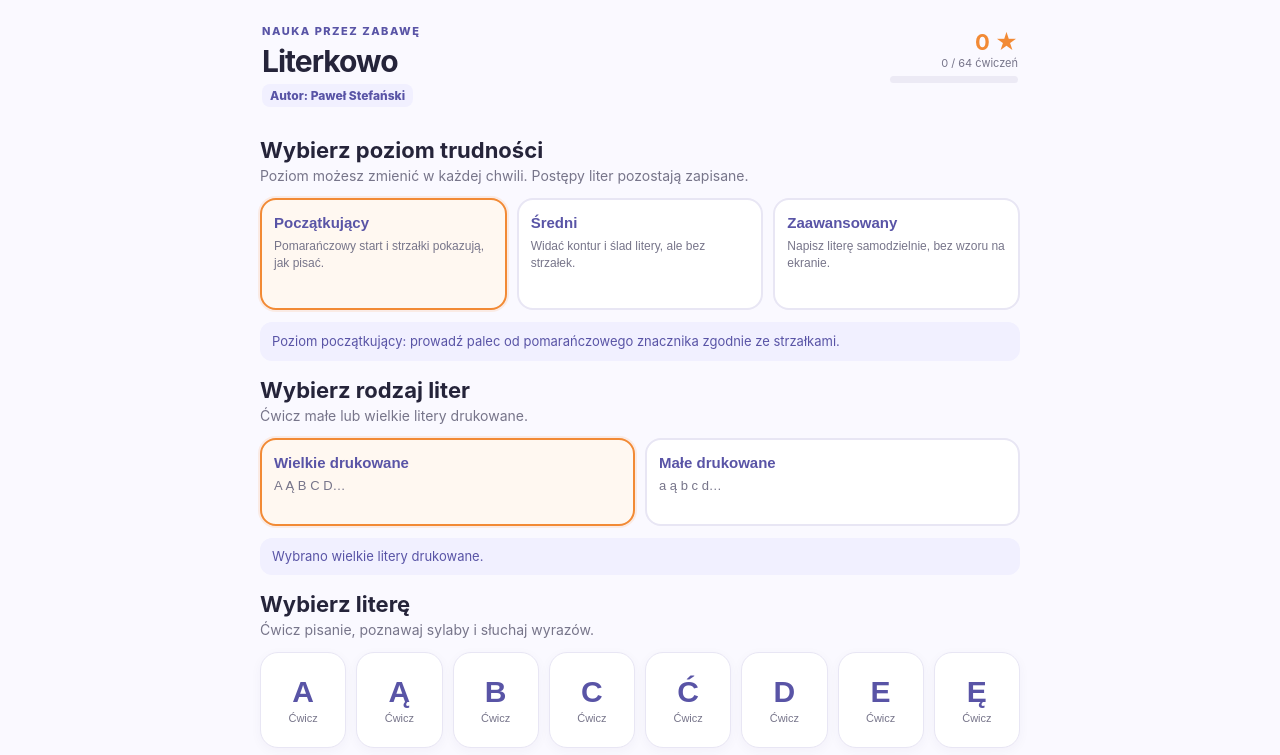
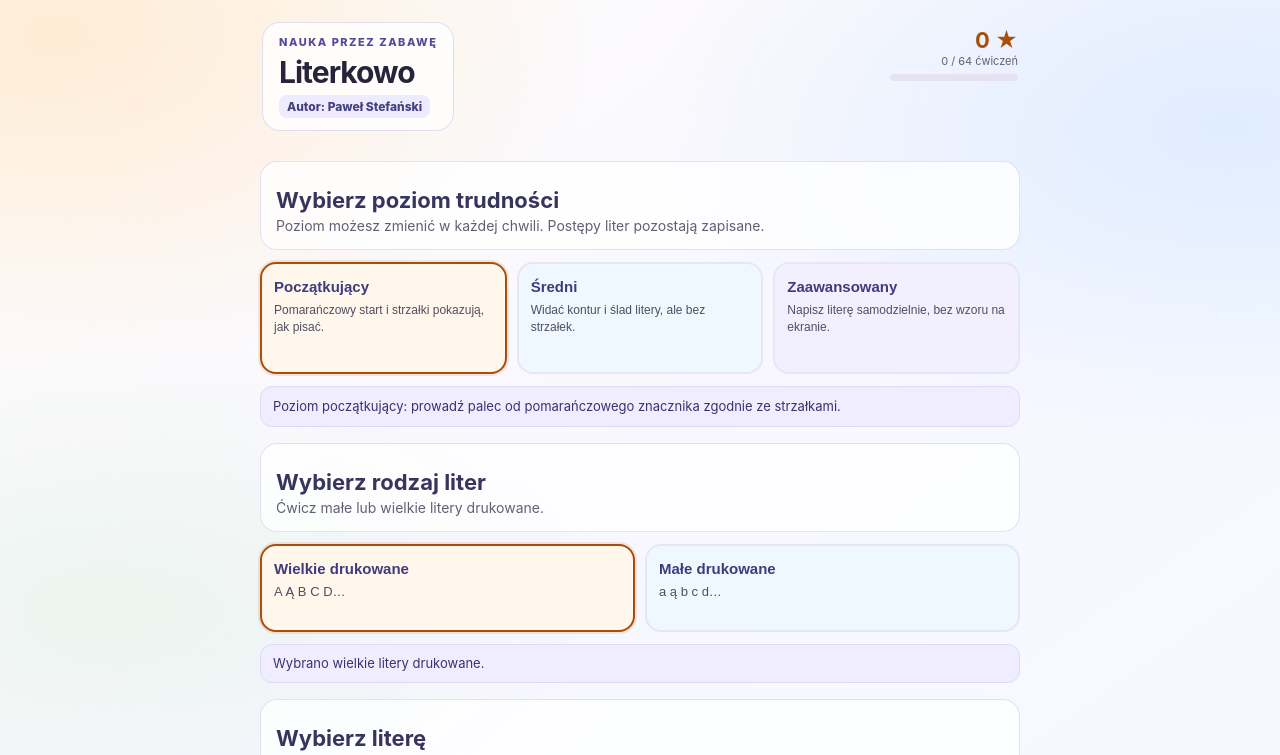
Before and after one commit to pawel21031992-debug/Literkowo, a plain HTML site: page pwa/index.html in a window 1280 px wide. Shown: the top 755 px of the page. Drawn offline with Linux system fonts and the light colour scheme; a web font is replaced by a local one.

Commit message:
Improve child-friendly pastel visual environment

```diff
--- a/pwa/styles.css
+++ b/pwa/styles.css
@@ -36,3 +36,51 @@
 .case-card span{font-size:13px;color:var(--muted)}
 .case-card.selected{border-color:var(--orange);background:#fff8f1;box-shadow:0 0 0 2px #f28a3520}
 .case-description{margin:0 0 16px;padding:9px 12px;border-radius:12px;background:#f1f0ff;color:#5954a6;font-size:13px;line-height:1.45}
+
+
+/* Spokojna, bardziej barwna paleta: kolor porządkuje interfejs, nie konkuruje z pisaniem. */
+:root{
+ --ink:#25243a;--muted:#625f75;--purple:#514b9a;--pale:#efedff;--orange:#a94f0b;
+ --sky:#eaf5ff;--mint:#eaf6ed;--peach:#fff1df;--lilac:#f0edff;--rose:#fff0f1;
+}
+body{
+ background-color:#fbfaff;
+ background-image:
+  radial-gradient(ellipse at 4% 4%,rgba(255,218,174,.48),transparent 34rem),
+  radial-gradient(ellipse at 96% 16%,rgba(204,228,255,.55),transparent 36rem),
+  radial-gradient(ellipse at 8% 76%,rgba(218,239,220,.42),transparent 32rem),
+  linear-gradient(145deg,#fffdf9 0%,#f8f7ff 52%,#f5faff 100%);
+ background-attachment:fixed;
+}
+.topbar{padding-top:22px}
+.brand{padding:12px 16px;border-radius:18px;background:rgba(255,255,255,.76);border:1px solid rgba(222,219,241,.9)}
+.author-signature{background:#eeeaff;color:#454080}
+.intro{padding:13px 15px;margin:12px 0 8px;border:1px solid rgba(222,219,241,.82);border-radius:17px;background:rgba(255,255,255,.76)}
+.intro h2{color:#37345e}
+.intro p{margin-bottom:2px}
+.letter-tile{background:rgba(255,255,255,.92);border-color:#dedced;box-shadow:0 3px 12px rgba(41,36,90,.055)}
+.letter-tile:nth-child(4n+1){background:#fff7eb;border-color:#f0dfc7}
+.letter-tile:nth-child(4n+2){background:#eff7ff;border-color:#d8e8f5}
+.letter-tile:nth-child(4n+3){background:#f2f0ff;border-color:#e0dcf4}
+.letter-tile:nth-child(4n){background:#eff8f0;border-color:#d8eadb}
+.letter-tile.done{background:#e9f6ec;border-color:#b9ddc2}
+.difficulty-card:nth-child(1){background:#fff7eb}
+.difficulty-card:nth-child(2){background:#eff7ff}
+.difficulty-card:nth-child(3){background:#f2f0ff}
+.difficulty-card.selected{border-color:#a94f0b;box-shadow:0 0 0 2px rgba(169,79,11,.12)}
+.difficulty-card strong,.case-card strong{color:#403b7c}
+.difficulty-card span,.case-card span{color:#514e62}
+.difficulty-description,.case-description{background:#efedff;color:#37336f;border:1px solid #dedaf5}
+.case-card:first-child{background:#fff7eb}
+.case-card:last-child{background:#eff7ff}
+.case-card.selected{border-color:#a94f0b;box-shadow:0 0 0 2px rgba(169,79,11,.12)}
+.guide,.learning{background:rgba(255,255,255,.94);border-color:#e2dfef}
+.canvas-wrap{background:#fff;border-color:#c9c5e4;box-shadow:0 4px 18px rgba(45,40,90,.055)}
+.primary{background:#514b9a}
+.primary:focus-visible,.secondary:focus-visible,.difficulty-card:focus-visible,.case-card:focus-visible,.letter-tile:focus-visible,.next-letter:focus-visible{outline:3px solid #a94f0b;outline-offset:3px}
+.secondary{background:#efedff;color:#403b7c}
+.chip{background:#fff1df;color:#743b0b}
+.progress-track{background:#e5e2f2}
+.progress-track span{background:#b65b13}
+.feedback{color:#514e62}
+@media(prefers-reduced-motion:reduce){*,*::before,*::after{scroll-behavior:auto!important;animation-duration:.01ms!important;animation-iteration-count:1!important;transition-duration:.01ms!important}}
```
